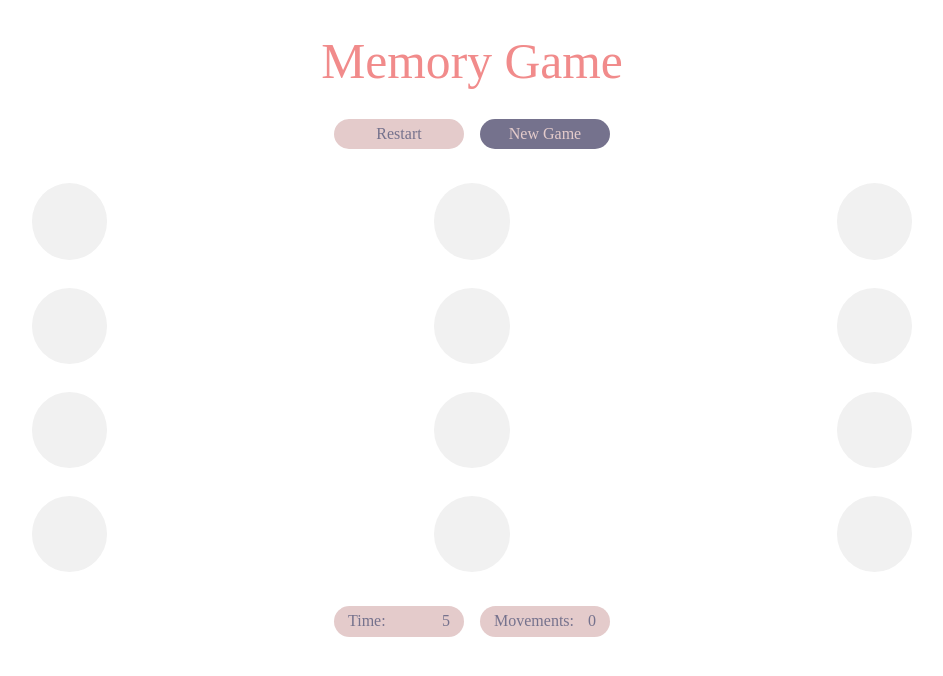
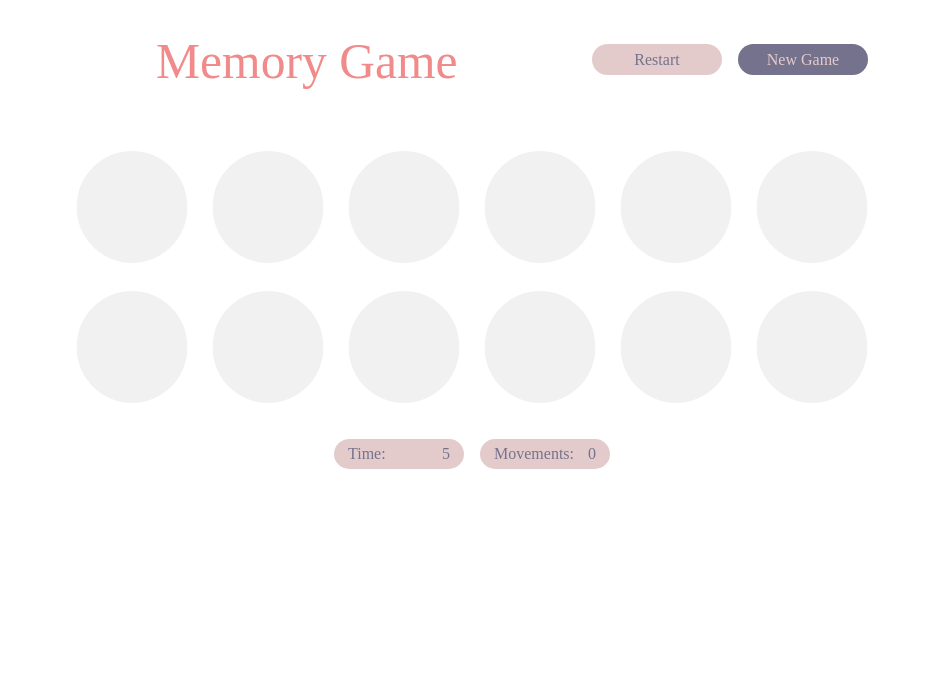
Before and after one commit to henriquejensen/memory-game, a React (Vite) app: page / in a window 1280 px wide. Shown: the top 676 px of the page, without its empty margins (168-1111 px from the left). Built offline with nearby package versions, Linux system fonts and the light colour scheme; a web font is replaced by a local one.

Commit message:
desktop style

```diff
--- a/src/components/Board.tsx
+++ b/src/components/Board.tsx
@@ -1,6 +1,7 @@
 import { styled } from "styled-components";
 import back from "../assets/back.svg";
 import { Card } from "../helpers/cardsGenerator";
+import { BREAKPOINTS } from "../constants";
 
 const Main = styled.main`
   display: grid;
@@ -9,11 +10,20 @@ const Main = styled.main`
   justify-items: center;
   gap: 1.5rem;
   margin-block: 2rem;
+
+  @media (min-width: ${BREAKPOINTS.mobile}px) {
+    grid-template-columns: repeat(6, 1fr);
+  }
 `;
 
 const Image = styled.img`
-  width: 4.7rem;
-  height: 100%;
+  width: 5rem;
+  height: 5rem;
+
+  @media (min-width: ${BREAKPOINTS.mobile}px) {
+    width: 7rem;
+    height: 7rem;
+  }
 `;
 
 type BoardProps = {
--- a/src/components/Header.tsx
+++ b/src/components/Header.tsx
@@ -1,14 +1,28 @@
+import { styled } from "styled-components";
 import { Button, ButtonContainer } from "./Button";
 import Title from "./Title";
+import { BREAKPOINTS } from "../constants";
 
 type HeaderProps = {
   onRestart: () => void;
   onNewGame: () => void;
 };
 
+const HeaderContainer = styled.header`
+  @media (min-width: ${BREAKPOINTS.mobile}px) {
+    display: flex;
+    justify-content: space-between;
+    align-items: center;
+
+    & h1 {
+      margin-left: 5rem;
+    }
+  }
+`;
+
 function Header({ onRestart, onNewGame }: HeaderProps) {
   return (
-    <header>
+    <HeaderContainer>
       <Title>Memory Game</Title>
       <ButtonContainer>
         <Button onClick={() => onRestart()}>Restart</Button>
@@ -16,7 +30,7 @@ function Header({ onRestart, onNewGame }: HeaderProps) {
           New Game
         </Button>
       </ButtonContainer>
-    </header>
+    </HeaderContainer>
   );
 }
 
--- a/src/constants/index.ts
+++ b/src/constants/index.ts
@@ -1,3 +1,9 @@
 export const DEFAULT_GAME_CONFIG = {
   size: 6,
 };
+
+export const BREAKPOINTS = {
+  mobile: 860,
+  tablet: 1024,
+  desktop: 1440,
+};
--- a/src/styles/globalStyle.tsx
+++ b/src/styles/globalStyle.tsx
@@ -1,11 +1,18 @@
 import { createGlobalStyle } from "styled-components";
+import { BREAKPOINTS } from "../constants";
 
 const GlobalStyle = createGlobalStyle`
   body {
     background-color: #FFF;
     font-family: 'Princess Sofia', cursive;
     font-size: 16px;
-    margin: 0;
+    padding: 0;
+    box-sizing: border-box;
+    max-width: ${BREAKPOINTS.desktop}px;
+    margin: 0 auto;
+    height: 100vh;
+    display: flex;
+    justify-content: center;
   }
 `;
 
```
